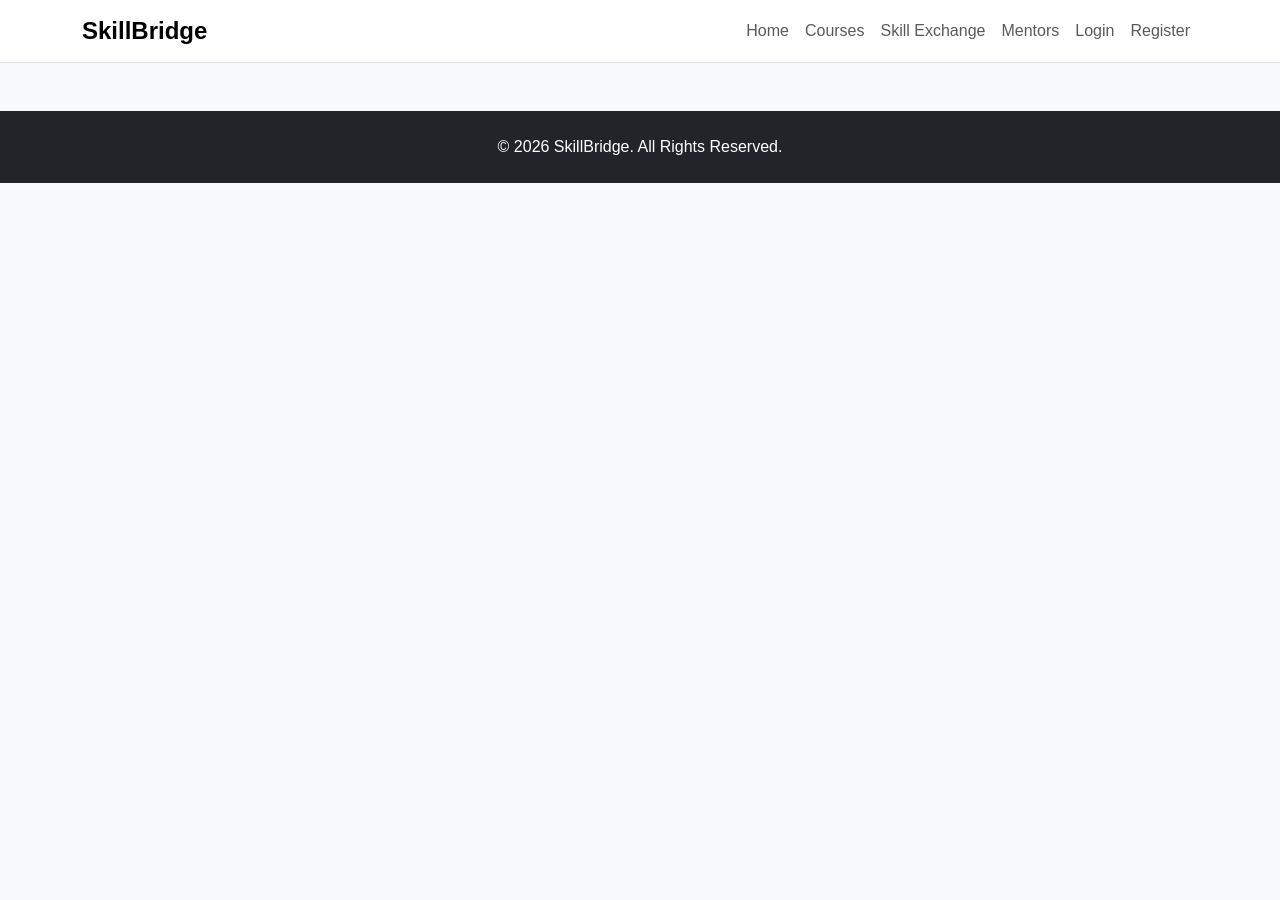
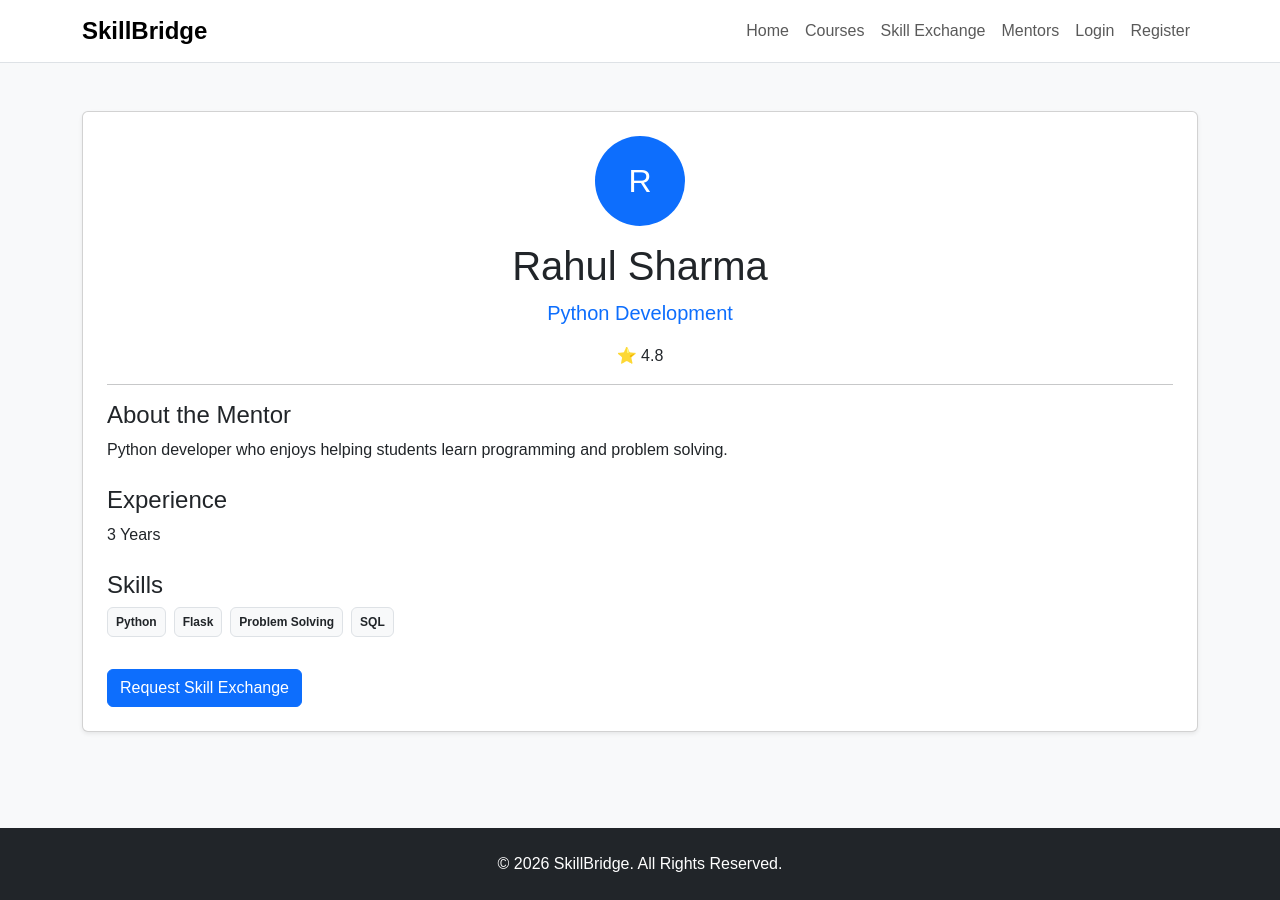
Before and after one commit to gopal-292/SkillBridge, a React (Vite) app in the folder skillbridge-frontend/: page /mentors/1 in a window 1280 px wide. Before the commit the page ends 800 px from the top, so only its background shows below. Built offline with nearby package versions, Linux system fonts and the light colour scheme.

Commit message:
Add mentor profile details

```diff
--- a/skillbridge-frontend/src/App.jsx
+++ b/skillbridge-frontend/src/App.jsx
@@ -9,6 +9,7 @@ import Courses from "./pages/Courses";
 import SkillExchange from "./pages/SkillExchange";
 import CourseDetails from "./pages/CourseDetails";
 import Mentors from "./pages/Mentors";
+import MentorDetails from "./pages/MentorDetails";
 
 function App() {
     return (
@@ -25,6 +26,8 @@ function App() {
                 <Route path="/skill-exchange"element={<SkillExchange />}/>
                 <Route path="/courses/:id"element={<CourseDetails />}/>
                 <Route path="/mentors"element={<Mentors />}/>
+                <Route path="/mentors/:id"element={<MentorDetails />}/>
+
 
             </Routes>
 
--- /dev/null
+++ b/skillbridge-frontend/src/pages/MentorDetails.jsx
@@ -0,0 +1,157 @@
+import { useParams } from "react-router-dom";
+
+function MentorDetails() {
+
+    const { id } = useParams();
+
+    const mentors = [
+        {
+            id: 1,
+            name: "Rahul Sharma",
+            skill: "Python Development",
+            experience: "3 Years",
+            rating: "4.8",
+            description:
+                "Python developer who enjoys helping students learn programming and problem solving.",
+            skills: [
+                "Python",
+                "Flask",
+                "Problem Solving",
+                "SQL"
+            ]
+        },
+        {
+            id: 2,
+            name: "Priya Reddy",
+            skill: "Web Development",
+            experience: "4 Years",
+            rating: "4.9",
+            description:
+                "Full-stack developer passionate about teaching modern web development.",
+            skills: [
+                "HTML",
+                "CSS",
+                "JavaScript",
+                "React"
+            ]
+        },
+        {
+            id: 3,
+            name: "Arjun Kumar",
+            skill: "Java Programming",
+            experience: "5 Years",
+            rating: "4.7",
+            description:
+                "Java developer focused on object-oriented programming and backend development.",
+            skills: [
+                "Java",
+                "Spring Boot",
+                "MySQL",
+                "REST API"
+            ]
+        },
+        {
+            id: 4,
+            name: "Ananya Singh",
+            skill: "UI/UX Design",
+            experience: "3 Years",
+            rating: "4.8",
+            description:
+                "UI/UX designer who helps learners understand design principles and user experience.",
+            skills: [
+                "Figma",
+                "UI Design",
+                "UX Research",
+                "Prototyping"
+            ]
+        }
+    ];
+
+    const mentor = mentors.find(
+        (mentor) => mentor.id === Number(id)
+    );
+
+    if (!mentor) {
+        return (
+            <div className="container py-5">
+                <h2>Mentor not found</h2>
+            </div>
+        );
+    }
+
+    return (
+        <div className="container py-5">
+
+            <div className="card shadow-sm">
+
+                <div className="card-body p-4">
+
+                    <div className="text-center">
+
+                        <div
+                            className="rounded-circle bg-primary text-white d-flex align-items-center justify-content-center mx-auto mb-3"
+                            style={{
+                                width: "90px",
+                                height: "90px",
+                                fontSize: "32px"
+                            }}
+                        >
+                            {mentor.name.charAt(0)}
+                        </div>
+
+                        <h1>{mentor.name}</h1>
+
+                        <p className="text-primary fs-5">
+                            {mentor.skill}
+                        </p>
+
+                        <p>
+                            ⭐ {mentor.rating}
+                        </p>
+
+                    </div>
+
+                    <hr />
+
+                    <h4>About the Mentor</h4>
+
+                    <p>
+                        {mentor.description}
+                    </p>
+
+                    <h4 className="mt-4">
+                        Experience
+                    </h4>
+
+                    <p>
+                        {mentor.experience}
+                    </p>
+
+                    <h4 className="mt-4">
+                        Skills
+                    </h4>
+
+                    <div>
+                        {mentor.skills.map((skill, index) => (
+                            <span
+                                key={index}
+                                className="badge bg-light text-dark border me-2 mb-2 p-2"
+                            >
+                                {skill}
+                            </span>
+                        ))}
+                    </div>
+
+                    <button className="btn btn-primary mt-4">
+                        Request Skill Exchange
+                    </button>
+
+                </div>
+
+            </div>
+
+        </div>
+    );
+}
+
+export default MentorDetails;
--- a/skillbridge-frontend/src/pages/Mentors.jsx
+++ b/skillbridge-frontend/src/pages/Mentors.jsx
@@ -1,3 +1,4 @@
+import { Link } from "react-router-dom";
 function Mentors() {
 
     const mentors = [
@@ -85,9 +86,12 @@ function Mentors() {
                                     ⭐ {mentor.rating}
                                 </p>
 
-                                <button className="btn btn-outline-primary w-100">
-                                    View Profile
-                                </button>
+                                <Link
+    to={`/mentors/${mentor.id}`}
+    className="btn btn-outline-primary w-100"
+>
+    View Profile
+</Link>npm run dev
 
                             </div>
 
```
